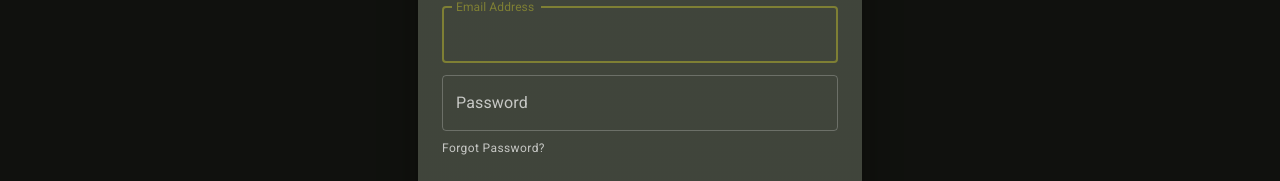
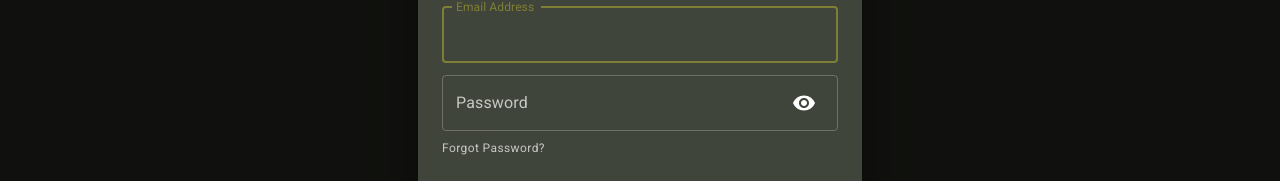
Before and after one commit to Twenty-Three-Fifty-Nine/grade-tracker, a React (Create React App) app: page / in a window 1280 px wide. Both pictures are taken after a click on the button "LOGIN". Shown: the part 317-498 px from the top of the page. Built offline with nearby package versions, Linux system fonts and the light colour scheme.

Commit message:
Added password hide toggle in login dialog

```diff
--- a/src/LoginDialog.jsx
+++ b/src/LoginDialog.jsx
@@ -12,11 +12,14 @@ import {
     Snackbar,
     Collapse,
     CircularProgress,
-    Box
+    Box,
+    InputAdornment
 } from "@mui/material";
 import Axios from "axios";
 import Cookies from "universal-cookie";
 import CloseIcon from "@mui/icons-material/Close";
+import Visibility from '@mui/icons-material/Visibility';
+import VisibilityOff from '@mui/icons-material/VisibilityOff';
 
 const LoginDialog = (props) => {
     const { onClose, open, setIsLoggedIn, setUserDetails, activeTri } = props;
@@ -27,6 +30,7 @@ const LoginDialog = (props) => {
     const [password, setPassword] = React.useState("");
     const [loginError, setLoginError] = React.useState(null);
     const [loading, setLoading] = React.useState(false);
+    const [showPassword, setShowPassword] = React.useState(false);
 
     const [resetPasswordSuccess, setResetPasswordSuccess] = React.useState(false);
 
@@ -119,7 +123,14 @@ const LoginDialog = (props) => {
                                 margin="dense"
                                 id="password"
                                 label="Password"
-                                type="password"
+                                type={showPassword ? 'text' : 'password'}
+                                InputProps={{endAdornment:
+                                    <InputAdornment position="end">
+                                        <IconButton onClick={() => {setShowPassword(!showPassword)}}>
+                                            {showPassword ? <VisibilityOff /> : <Visibility />}
+                                        </IconButton>
+                                    </InputAdornment>
+                                }}
                                 fullWidth
                                 value={password}
                                 onChange={(e) => {
```
